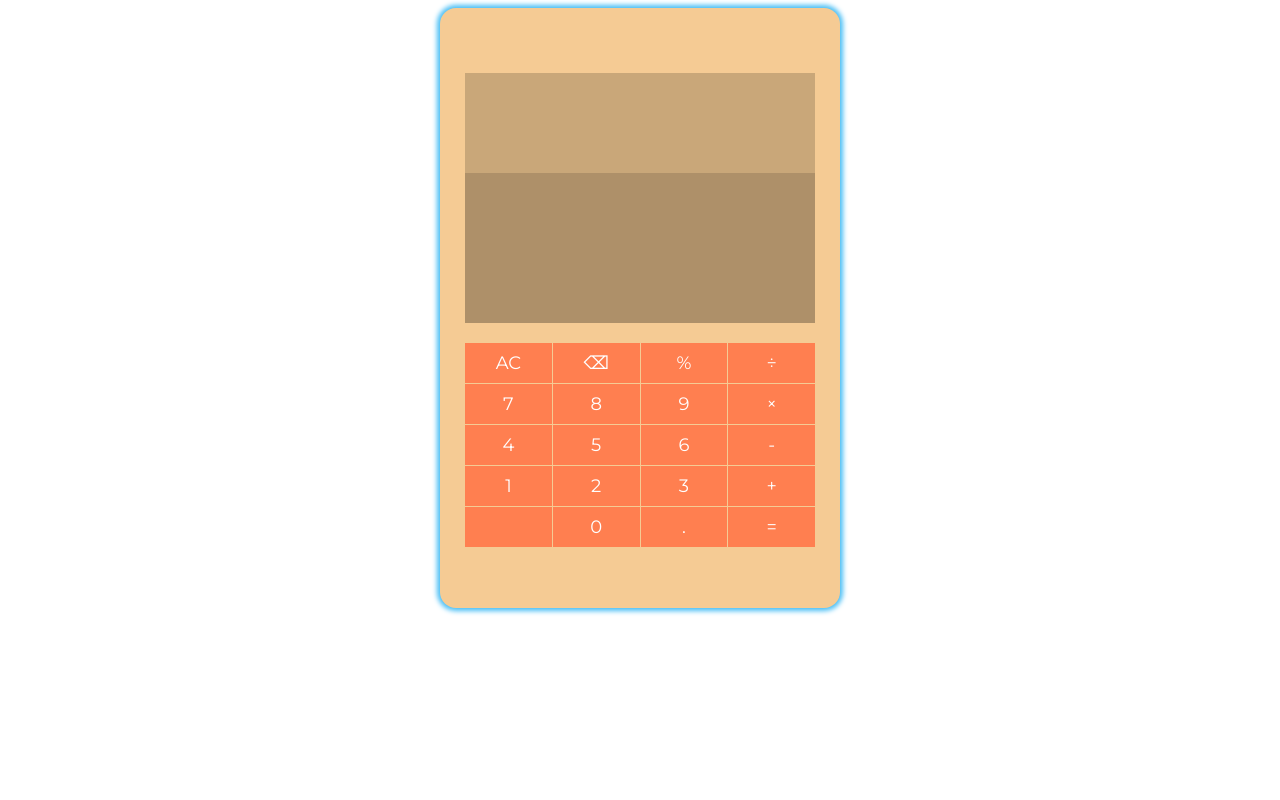
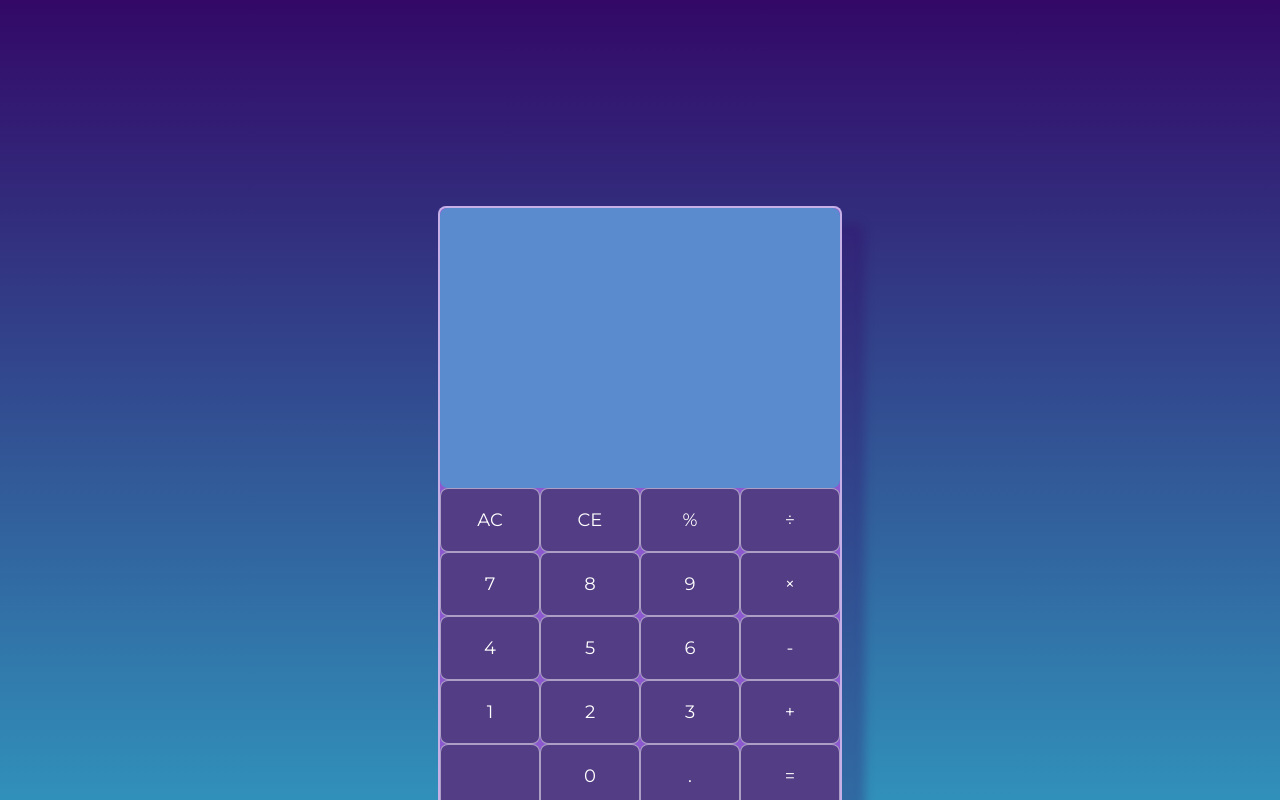
Before and after one commit to 47018rohit/calculator, a plain HTML site: page index.html in a window 1280 px wide. Both pictures are taken after a click on the button "AC". Shown: the top 800 px of the page. Drawn offline with Linux system fonts and the light colour scheme.

Commit message:
working calculator , ui can be fixed later

```diff
--- a/app.js
+++ b/app.js
@@ -3,57 +3,125 @@ const displayScreen = document.querySelector('#screen')
 const inputScreen = document.querySelector('.input')
 const previousOperand = document.querySelector('.previous')
 const currentOperand = document.querySelector('.current')
-const answerScreen = document.querySelector('.answer')
-
-let current; let previous;
-let finalDis;
-
+const resultScreen = document.querySelector('.result')
 
 // Keypad Buttons
 const keypad = document.querySelector('.keypad')
 const keyContainer = document.createElement('div')
-
 keypad.append(keyContainer)
 keyContainer.classList.add('keycontainer')
 keyContainer.style.gridTemplateColumns = 'repeat(4 , 1fr)';
-let button;let pressed;
-const keys = ['AC','⌫','%','÷','7','8','9','×','4','5','6','-','1','2','3','+','','0','.','=']
+let pressed;
+let current = ''; let previous = ''; let lastOperator = '';
+let result = null ; let haveDot = false;
+
+const keys = ['AC','CE','%','÷','7','8','9','×','4','5','6','-','1','2','3','+','','0','.','=']
 keys.forEach(key=>{
-    button = document.createElement('button')
+    const button = document.createElement('button')
     button.innerHTML = key
-    keyContainer.insertAdjacentElement("beforeend", button)
-    button.addEventListener('click', (e)=>{
-        pressed = e.target.innerHTML;
+    if(button.innerHTML == 'AC'){
+            button.classList.add('all-clear');
+        }else if(button.innerHTML == 'CE'){
+            button.classList.add('clear-entity')
+        }else if(button.innerHTML == '='){
+            button.classList.add('equal-to');
+        }else if(Number(button.innerHTML) || button.innerHTML == '.' || button.innerHTML == '0'){
+            button.classList.add('number-key');
+        }else{
+            button.classList.add('operator-key');
+        }
+    keyContainer.insertAdjacentElement("beforeend", button);
 
-        if(isNaN(pressed) && pressed != '.'){
+});
 
-            if(pressed == '÷' || pressed == '-' || pressed == '+' || pressed == '×'){
-                previousOperand.innerText = currentOperand.innerText,
-                previous = previousOperand.innerText;
-                currentOperand.innerHTML = '';
-            }
+const allClear = document.querySelector('.all-clear')
+const clearEntity = document.querySelector('.clear-entity')
+const equalTo = document.querySelector('.equal-to')
+const operatorKey = document.querySelectorAll('.operator-key')
+const numberKey = document.querySelectorAll('.number-key')
+
+numberKey.forEach(number =>{
+    number.addEventListener('click' , (e)=>{
+        if(e.target.innerHTML ==='.' && !haveDot){
+            haveDot = true;
+        }else if(e.target.innerHTML === '.' && haveDot){
+            return;
+        }
+        current += e.target.innerHTML;
+        currentOperand.innerText = current;
+
+    })
+});
+
+operatorKey.forEach(opkey =>{
+    opkey.addEventListener('click' , (e)=>{
+        if(!current) return;
+        haveDot = false;
+        const operator = e.target.innerHTML;
+        if(current && previous && lastOperator){
             operate();
         }else{
-            currentOperand.innerText += pressed;
-            current = currentOperand.innerHTML;
+            result = parseFloat(current);
         }
-
-    });
+        clearVar(operator);
+        lastOperator = operator;
+    })
 })
 
+function clearVar(name = ''){
+    previous += current+ ' ' + name+ ' ';
+    previousOperand.innerText = previous;
+    currentOperand.innerText = '';
+    current = '';
+    resultScreen.innerText = result;
+}
+
 function operate(){
-    switch(pressed){
-        case 'AC': currentOperand.innerHTML = ''
-                 ,  answerScreen.innerText = ''
-                 , previousOperand.innerHTML='' ;
-        break
-        case '%': answerScreen.innerText = current/100;
-        break
-        case '×':
-              answerScreen.innerText = `${previous} * ${current} `;
-              finalDis = answerScreen.innerText;
-        break
-        case '=':
+     switch(lastOperator){
 
-    }
+            case '%': result = parseFloat(result) % parseFloat(current);
+            break
+            case '÷':if(current === '0'){
+                    result = '×o× '
+                    }
+                    else{
+                    result = parseFloat(result) / parseFloat(current);
+                    result = result.toFixed(4)
+                    }
+            break
+            case '×':result = parseFloat(result) * parseFloat(current),
+                     result = result.toFixed(4);
+            break
+            case '-':result = parseFloat(result) - parseFloat(current),
+                    result = result.toFixed(4);
+            break
+            case '+':result = parseFloat(result) + parseFloat(current),
+                    result = result.toFixed(4);
+            break
+        }
 }
+
+allClear.addEventListener('click' , ()=>{
+    previous = previousOperand.innerText = '';
+    current = currentOperand.innerText = '';
+    result = resultScreen.innerText = '';
+    operator = lastOperator = '';
+})
+
+clearEntity.addEventListener('click' , ()=>{
+    currentOperand.innerText = '';
+    current = '';
+})
+
+equalTo.addEventListener('click' , ()=>{
+    if(!current || !previous) return;
+        haveDot = false;
+        operate();
+        clearVar();
+        previous = previousOperand.innerText ='';
+        currentOperand.innerText = result;
+        resultScreen.innerText = '';
+        result = '';
+
+
+})
--- a/index.html
+++ b/index.html
@@ -10,7 +10,7 @@
 <body>
     <div id="device">
         <div id="screen">
-            <div class="answer"></div>
+            <div class="result"></div>
             <div class="input">
                 <div class="previous"></div>
                 <div class="current"></div>
--- a/style.css
+++ b/style.css
@@ -1,5 +1,10 @@
 @import url('https://fonts.googleapis.com/css2?family=Montserrat&display=swap');
-
+body{
+    background-image: linear-gradient(to top, #30b5d0 0%, #330867 100%);
+    background-repeat: no-repeat;
+    height: 1000px;
+    overflow: hidden;
+}
 body, #screen{
     display: flex;
     flex-direction: column;
@@ -9,62 +14,76 @@ body, #screen{
 }
 
 #device{
+    margin-top: 0px;
     display: flex;
     flex-direction: column;
     width: 400px;height: 600px;
     align-items: center;
     justify-content: center;
-    box-shadow: 0px 0px 5px 3px rgb(71, 190, 245);
-    border-radius: 1rem;
-    background-color: rgb(245, 203, 148);
+    border: 2px solid #ffffff84;
+    box-shadow: 20px 20px 10px 3px #33086746;
+    border-radius: 0.5rem;
+    background-color: #8c59cf;
 }
-.answer, .input {
-    width: 350px;
+.result, .input {
+    width: 400px;
     word-wrap: break-word;
     font-weight:bold;
+    background-color: #30b5d08a;
+
 }
-.answer{
-    height: 100px;
-    background-color: rgba(0, 0, 0, 0.179);
-    font-size: 20px;
-    color:rgba(255, 255, 255, 0.85);
+.result{
+    height: 80px;
+    font-size: 30px;
+    color:rgba(255, 255, 255, 0.525);
+    display: flex;
+    align-items: center;
+    text-align-last: left;
+    border-top-right-radius:0.5rem ;
+    border-top-left-radius:0.5rem ;
 }
 .input{
-    height: 150px;
-    background-color: rgba(0, 0, 0, 0.292);
-    font-size: 36px;
+    height: 200px;
+    font-size: 40px;
     color: white;
     display: flex;
     flex-direction: column;
     justify-content: space-around;
+    border-bottom-right-radius:0.5rem ;
+    border-bottom-left-radius:0.5rem ;
 }
 .previous, .current{
-    width : 350px;
+    width : 370px;
     height: 50px;
+    text-align: end;
+}
+.previous{
+    color: rgba(255, 255, 255, 0.773);
 }
 .keypad{
-    margin-top: 20px;
-    width: 350px;
-    height:200px;
+    margin-top: 0px;
+    width: 400px;
+    height:320px;
 }
 button{
-    height: 40px;
+    height: 64px;
     font-family: 'Montserrat', sans-serif;
     color: white;
-    border: none;
-    background-color: coral;
+    border: 1px solid rgba(255, 255, 255, 0.511);
+    border-radius: 0.5rem;
+    background-color: #20254085;
     font-size: 18px;
 }
 button:hover{
-    background-color: rgba(0, 0, 0, 0.427);
+    background-color: #282e4f;
 
 }
 button:active{
-    background-color: rgba(255, 255, 255, 0.244);
+    background-color: #f2eeeb4f;
 }
 
 
 .keycontainer{
     display: grid;
-    gap:1px;
+    gap: -2px;
 }
```
